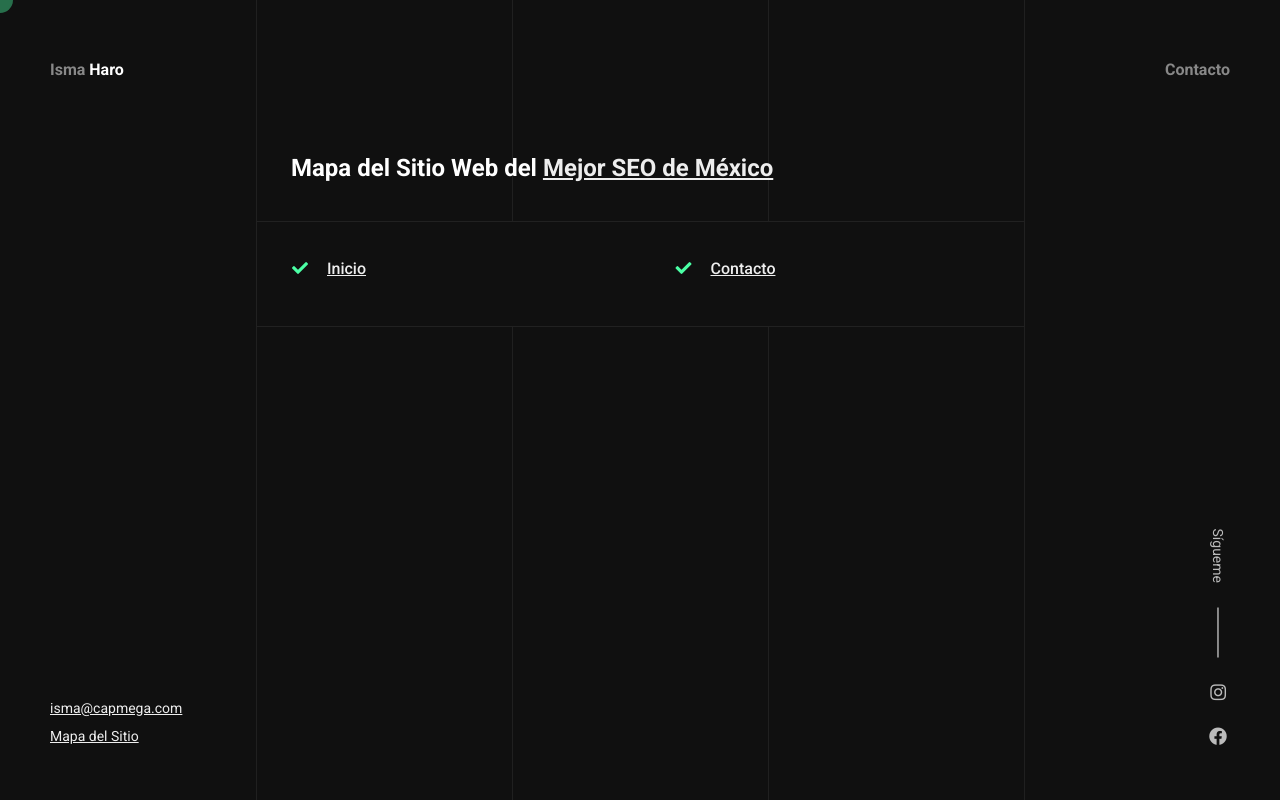
After one commit to IsmaHaro/ismaharo.com, a Laravel app: page /mapa-del-sitio in a window 1280 px wide. The commit adds this page. Run offline with Laravel 8, Linux system fonts and the light colour scheme.

Commit message:
Added sitemap version HTML

```diff
--- a/app/Http/Controllers/WebController.php
+++ b/app/Http/Controllers/WebController.php
@@ -47,4 +47,9 @@ class WebController extends Controller
          */
         return view('thank-you');
     }
+
+    public function sitemap()
+    {
+        return view('sitemap');
+    }
 }
--- a/resources/views/layout.blade.php
+++ b/resources/views/layout.blade.php
@@ -118,7 +118,9 @@ height="0" width="0" style="display:none;visibility:hidden"></iframe></noscript>
 		<footer class="footer">
 			<div class="copy">
 				<p>
-                    E: isma@capmega.com
+                    <a href="mailto:isma@capmega.com">isma@capmega.com</a>
+                    <br>
+                    <a href="/mapa-del-sitio">Mapa del Sitio</a>
                 </p>
 			</div>
 			<div class="soc-box">
--- /dev/null
+++ b/resources/views/sitemap.blade.php
@@ -0,0 +1,33 @@
+@extends('layout')
+
+@section('title', 'Mapa del Sitio Web | Isma Haro')
+
+@section('meta_description', 'Mapa del Sitio web para navegar y conocer más de SEO, Google Ads y Diseño web de manera fácil')
+
+@section('main_content')
+<!-- Section Knowladge Skills -->
+<div class="section skills" id="section-skills-know">
+    <div class="content">
+
+        <!-- title -->
+        <div class="title">
+            <div class="title_inner">
+                Mapa del Sitio Web del <a href="/">Mejor SEO de México</a>
+            </div>
+        </div>
+
+        <!-- skills -->
+        <div class="skills list content-box">
+            <ul>
+                <li>
+                    <div class="name"><a href="/">Inicio</a></div>
+                </li>
+                <li>
+                    <div class="name"><a href="/contacto">Contacto</a></div>
+                </li>
+            </ul>
+        </div>
+
+    </div>
+</div>
+@endsection
--- a/resources/views/welcome.blade.php
+++ b/resources/views/welcome.blade.php
@@ -18,8 +18,8 @@
         <div class="vertical-center">
             <div class="started-content">
                 <h1 class="h-title">
-                    Hola soy <strong>Isma Haro</strong> el mejor SEO de México <br />
-                    Google Expert SEO & SEM
+                    Soy <strong>Isma Haro</strong> el mejor SEO de México <br />
+                    Google Expert en servicios de SEO y SEM
                 </h1>
                 <div class="h-subtitle typing-subtitle">
                     <p>Desarrollo <strong>Sitios Web</strong></p>
--- a/routes/web.php
+++ b/routes/web.php
@@ -25,4 +25,5 @@ use Illuminate\Support\Facades\Route;
 
 Route::get('/'                   , 'WebController@main');
 Route::get('/contacto'           , 'WebController@contact');
+Route::get('/mapa-del-sitio'     , 'WebController@sitemap');
 Route::post('/guardar-formulario', 'WebController@saveContact');
```
